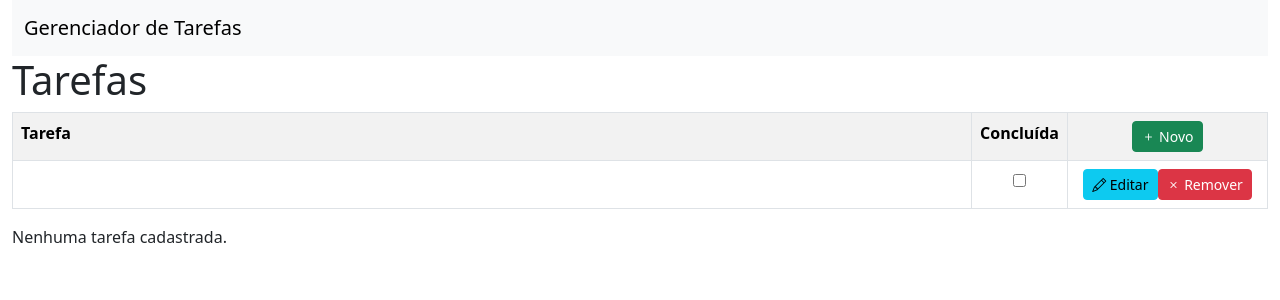
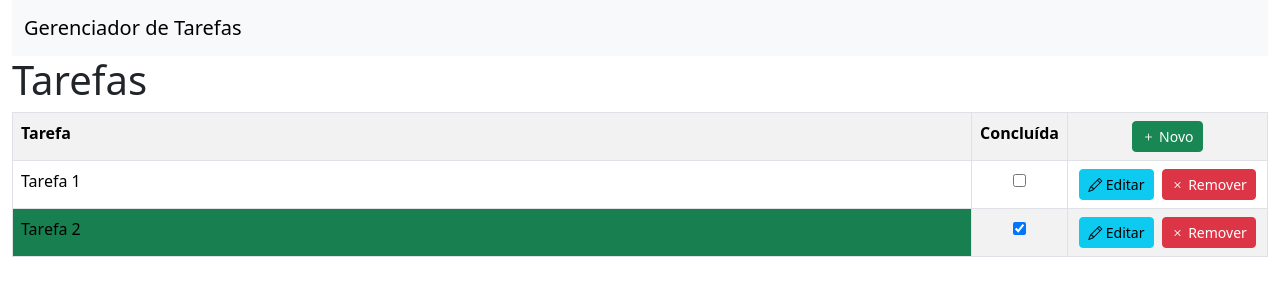
Before and after one commit to douggo/angular-19, an Angular app in the folder gerenciador-tarefas/: page /tarefas/listar in a window 1280 px wide. Shown: the top 300 px of the page. Built offline with nearby package versions, Linux system fonts and the light colour scheme.

Commit message:
Finished development for listing tarefas

```diff
--- a/gerenciador-tarefas/src/app/tarefas/listar/listar-tarefa.component.html
+++ b/gerenciador-tarefas/src/app/tarefas/listar/listar-tarefa.component.html
@@ -11,13 +11,15 @@
         </a>
       </th>
     </tr>
-    <tr>
-      <td></td>
+    <tr *ngFor="let tarefa of tarefas">
+      <td [class.bg-success]="tarefa.concluida">
+        {{ tarefa.nome }}
+      </td>
       <td style="width: 70px" class="text-center">
-        <input type="checkbox">
+        <input type="checkbox" [value]="tarefa.id" [checked]="tarefa.concluida">
       </td>
       <td class="text-center" style="width: 200px">
-        <a title="Editar" alt="Editar" class="btn btn-sm btn-info">
+        <a title="Editar" alt="Editar" class="btn btn-sm btn-info me-2">
           <i class="bi bi-pencil" aria-hidden="true"></i> Editar
         </a>
         <a href="#" title="Remover" alt="Remover" class="btn btn-sm btn-danger">
@@ -28,4 +30,4 @@
   </tbody>
 </table>
 
-<p>Nenhuma tarefa cadastrada.</p>
+<p *ngIf="tarefas.length == 0">Nenhuma tarefa cadastrada.</p>
--- a/gerenciador-tarefas/src/app/tarefas/listar/listar-tarefa.component.ts
+++ b/gerenciador-tarefas/src/app/tarefas/listar/listar-tarefa.component.ts
@@ -1,10 +1,36 @@
-import { Component } from '@angular/core';
+import { Component, OnInit } from '@angular/core';
+import { Tarefa, TarefaService } from '../shared';
 
 @Component({
   selector: 'app-listar-tarefa',
   templateUrl: './listar-tarefa.component.html',
   styleUrl: './listar-tarefa.component.css'
 })
-export class ListarTarefaComponent {
+export class ListarTarefaComponent implements OnInit {
+
+  public tarefas: Tarefa[];
+
+  constructor(private tarefaService: TarefaService) {}
+
+  public ngOnInit(): void {
+    //this.tarefas = this.listarTodos();
+    this.tarefas = [
+      new Tarefa(1, "Tarefa 1", false),
+      new Tarefa(2, "Tarefa 2", true)
+    ]
+  }
+
+  public listarTodos(): Tarefa[] {
+    return this.tarefaService.listarTodos();
+  }
+
+  public remover($event: any, tarefa: Tarefa): void {
+    $event.preventDefault();
+    if (confirm('Are you sure? The tarefa '.concat(tarefa.nome).concat(' will be removed!'))) {
+      this.tarefaService.remover(tarefa.id);
+      this.tarefas = this.tarefaService.listarTodos();
+    }
+  }
+
 
 }
--- a/gerenciador-tarefas/src/app/tarefas/tarefas.module.ts
+++ b/gerenciador-tarefas/src/app/tarefas/tarefas.module.ts
@@ -2,13 +2,17 @@ import { NgModule } from '@angular/core';
 import { CommonModule } from '@angular/common';
 import { TarefaService } from './shared';
 import { ListarTarefaComponent } from './listar';
+import { RouterModule } from '@angular/router';
+import { FormsModule } from '@angular/forms';
 
 @NgModule({
   declarations: [
     ListarTarefaComponent
   ],
   imports: [
-    CommonModule
+    CommonModule,
+    RouterModule,
+    FormsModule
   ],
   providers: [
     TarefaService
```
